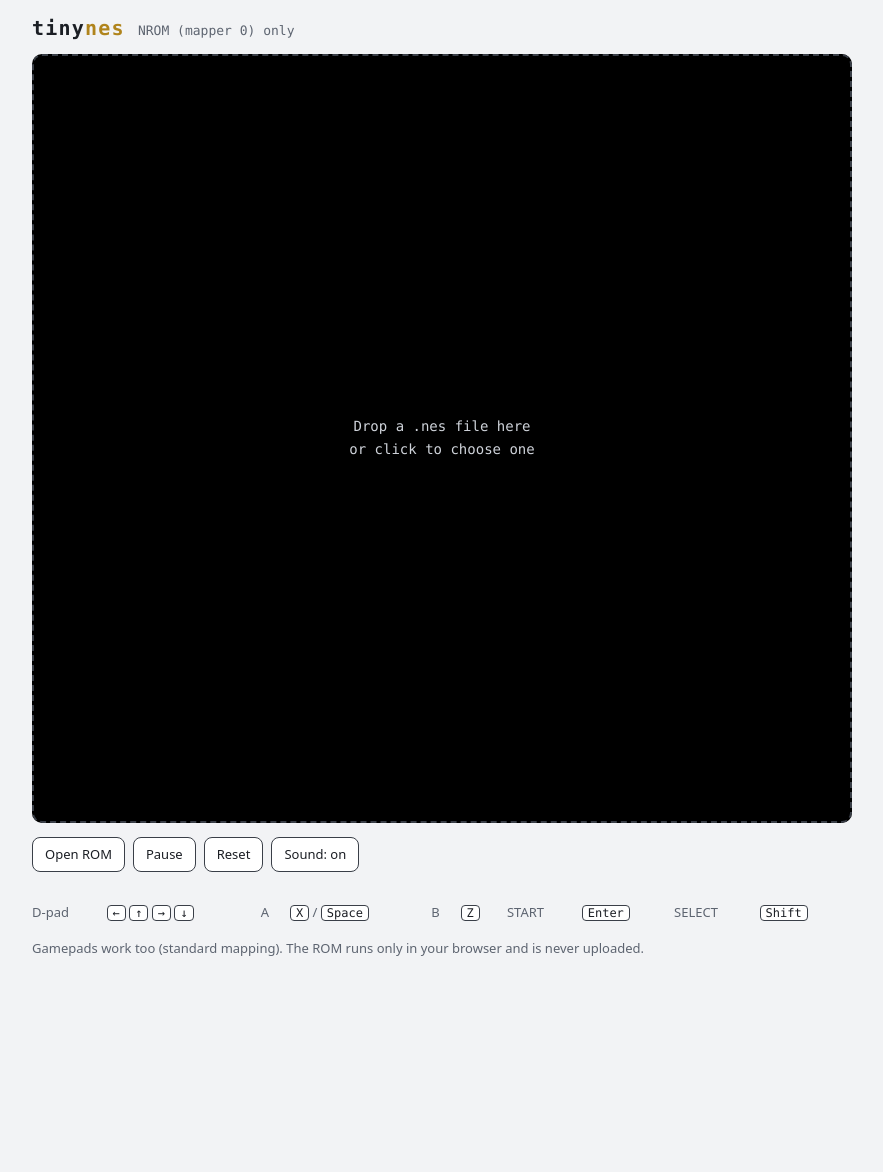
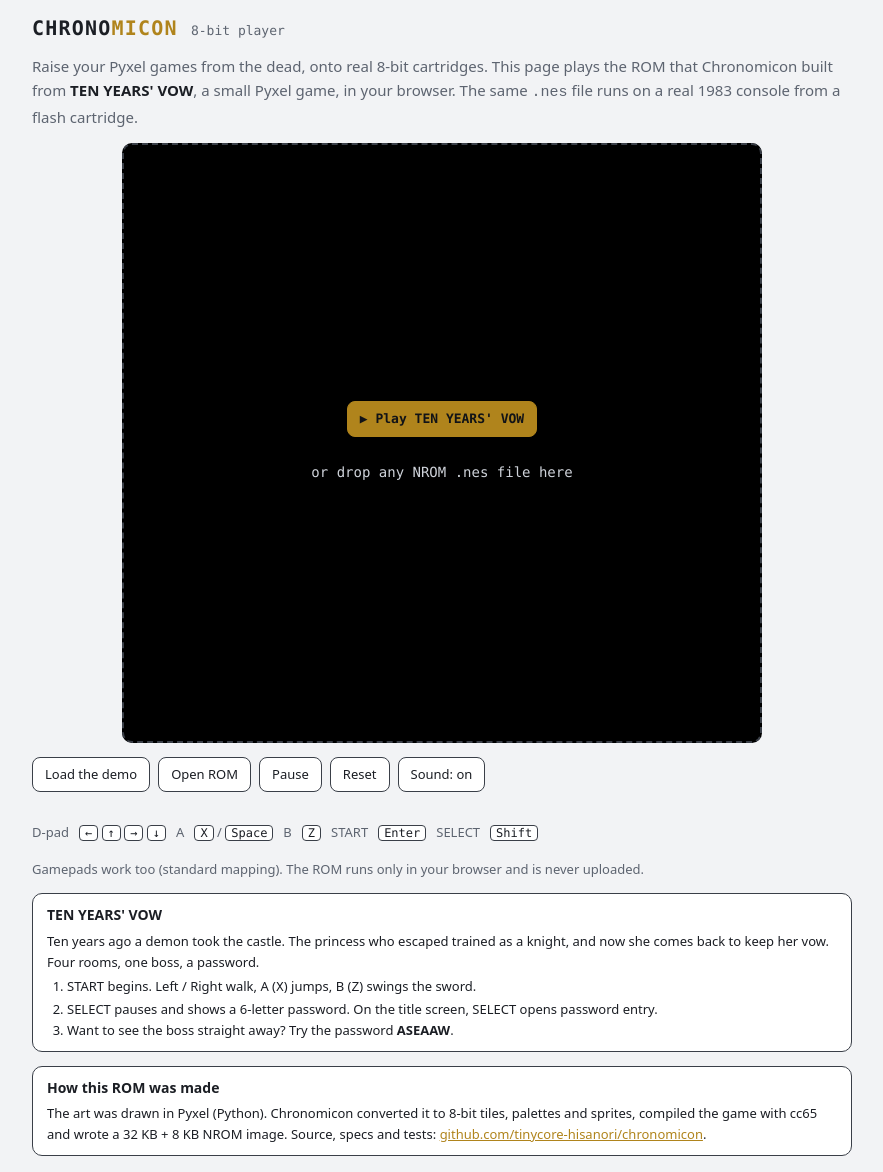
Before and after one commit to tinycore-hisanori/chronomicon, a plain HTML site: page web/index.html in a window 1280 px wide. Shown: the whole page, without its empty margins (198-1081 px from the left). Before the commit the page ends 975 px from the top, so only its background shows below. Drawn offline with Linux system fonts and the light colour scheme.

Commit message:
Add README, browser demo player with the demo ROM, boss-tuned demo game

```diff
--- a/web/index.html
+++ b/web/index.html
@@ -3,7 +3,8 @@
 <head>
 <meta charset="utf-8">
 <meta name="viewport" content="width=device-width, initial-scale=1">
-<title>tinynes</title>
+<title>Chronomicon Player</title>
+<meta name="description" content="Play TEN YEARS' VOW, a Pyxel game raised from the dead into an 8-bit NES-format ROM by Chronomicon.">
 <style>
   :root { --bg:#111317; --panel:#1b1e24; --ink:#e7e9ee; --muted:#8b93a1; --accent:#e0b64a; }
   @media (prefers-color-scheme: light) { :root:not([data-theme="dark"]) { --bg:#f2f3f5; --panel:#fff; --ink:#1b1e24; --muted:#5d6470; --accent:#b0841c; } }
@@ -12,7 +13,7 @@
   .wrap { max-width: 820px; margin: 0 auto; display:flex; flex-direction:column; gap:14px; }
   h1 { font: 700 20px/1.2 ui-monospace, Menlo, monospace; margin:0; letter-spacing:.06em; }
   h1 span { color: var(--accent); }
-  .screen { position:relative; background:#000; border-radius:10px; overflow:hidden; aspect-ratio: 256/240; width:100%; }
+  .screen { position:relative; background:#000; border-radius:10px; overflow:hidden; aspect-ratio: 256/240; width:100%; max-width:640px; margin:0 auto; }
   canvas { width:100%; height:100%; image-rendering: pixelated; display:block; }
   .drop { position:absolute; inset:0; display:flex; align-items:center; justify-content:center; text-align:center;
           color:#cfd3da; font: 14px/1.7 ui-monospace, Menlo, monospace; border:2px dashed #3a3f48; border-radius:10px; padding:16px; }
@@ -25,16 +26,26 @@
   td { padding: 2px 10px 2px 0; color: var(--muted); }
   td kbd { font: 12px ui-monospace, Menlo, monospace; color: var(--ink); background: var(--panel); border:1px solid #3a3f48; border-radius:4px; padding:0 5px; }
   #err { color:#ff7a6b; font-size:13px; }
+  .lead { margin:0; color:var(--muted); }
+  .lead b { color: var(--ink); }
+  button.primary { background: var(--accent); color:#111317; border-color: var(--accent); font-weight:700; }
+  .card { background:var(--panel); border:1px solid #3a3f48; border-radius:10px; padding:10px 14px; font-size:13px; }
+  .card h2 { font-size:14px; margin:0 0 4px; }
+  .card ol { margin:4px 0 0; padding-left:20px; }
+  a { color: var(--accent); }
 </style>
 </head>
 <body>
 <div class="wrap">
-  <h1>tiny<span>nes</span> <span class="muted" style="font-weight:400;letter-spacing:0">NROM (mapper 0) only</span></h1>
+  <h1>CHRONO<span>MICON</span> <span class="muted" style="font-weight:400;letter-spacing:0">8-bit player</span></h1>
+  <p class="lead">Raise your Pyxel games from the dead, onto real 8-bit cartridges. This page plays the ROM that Chronomicon built from
+    <b>TEN YEARS' VOW</b>, a small Pyxel game, in your browser. The same <code>.nes</code> file runs on a real 1983 console from a flash cartridge.</p>
   <div class="screen" id="screen">
     <canvas id="cv" width="256" height="240"></canvas>
-    <div class="drop" id="drop">Drop a .nes file here<br>or click to choose one</div>
+    <div class="drop" id="drop"><div><button id="demo" class="primary" type="button">&#9654; Play TEN YEARS' VOW</button><br><br>or drop any NROM .nes file here</div></div>
   </div>
   <div class="bar">
+    <button id="demo2" type="button">Load the demo</button>
     <label class="btn">Open ROM<input id="file" type="file" accept=".nes" hidden></label>
     <button id="pause" type="button" disabled>Pause</button>
     <button id="reset" type="button" disabled>Reset</button>
@@ -42,12 +53,27 @@
     <span class="muted" id="info"></span>
   </div>
   <div id="err"></div>
-  <table>
+  <div style="overflow-x:auto"><table>
     <tr><td>D-pad</td><td><kbd>←</kbd> <kbd>↑</kbd> <kbd>→</kbd> <kbd>↓</kbd></td>
         <td>A</td><td><kbd>X</kbd> / <kbd>Space</kbd></td><td>B</td><td><kbd>Z</kbd></td>
         <td>START</td><td><kbd>Enter</kbd></td><td>SELECT</td><td><kbd>Shift</kbd></td></tr>
-  </table>
+  </table></div>
   <div class="muted">Gamepads work too (standard mapping). The ROM runs only in your browser and is never uploaded.</div>
+  <div class="card">
+    <h2>TEN YEARS' VOW</h2>
+    Ten years ago a demon took the castle. The princess who escaped trained as a knight, and now she comes back to keep her vow.
+    Four rooms, one boss, a password.
+    <ol>
+      <li>START begins. Left / Right walk, A (<kbd>X</kbd>) jumps, B (<kbd>Z</kbd>) swings the sword.</li>
+      <li>SELECT pauses and shows a 6-letter password. On the title screen, SELECT opens password entry.</li>
+      <li>Want to see the boss straight away? Try the password <b>ASEAAW</b>.</li>
+    </ol>
+  </div>
+  <div class="card">
+    <h2>How this ROM was made</h2>
+    The art was drawn in Pyxel (Python). Chronomicon converted it to 8-bit tiles, palettes and sprites, compiled the game with cc65 and wrote a
+    32 KB + 8 KB NROM image. Source, specs and tests: <a href="https://github.com/tinycore-hisanori/chronomicon">github.com/tinycore-hisanori/chronomicon</a>.
+  </div>
 </div>
 <script src="nes.js"></script>
 <script>
@@ -133,9 +159,14 @@
   }
   async function openFile(f) { initAudio(); start(new Uint8Array(await f.arrayBuffer()), f.name); }
 
+  function loadDemo(e) { if (e) e.stopPropagation(); initAudio();
+    fetch("roms/ten_years_vow.nes").then((r) => { if (!r.ok) throw new Error("demo ROM not found"); return r.arrayBuffer(); })
+      .then((b) => start(new Uint8Array(b), "ten_years_vow.nes")).catch((err) => { $("err").textContent = err.message; }); }
+  $("demo").addEventListener("click", loadDemo);
+  $("demo2").addEventListener("click", loadDemo);
   $("file").addEventListener("change", (e) => e.target.files[0] && openFile(e.target.files[0]));
   const drop = $("drop"), screen = $("screen");
-  drop.addEventListener("click", () => $("file").click());
+  drop.addEventListener("click", (e) => { if (e.target.id !== "demo") $("file").click(); });
   screen.addEventListener("dragover", (e) => { e.preventDefault(); drop.classList.add("hover"); });
   screen.addEventListener("dragleave", () => drop.classList.remove("hover"));
   screen.addEventListener("drop", (e) => { e.preventDefault(); drop.classList.remove("hover"); const f = e.dataTransfer.files[0]; if (f) openFile(f); });
```
Also changed, not shown: 4 other files.
